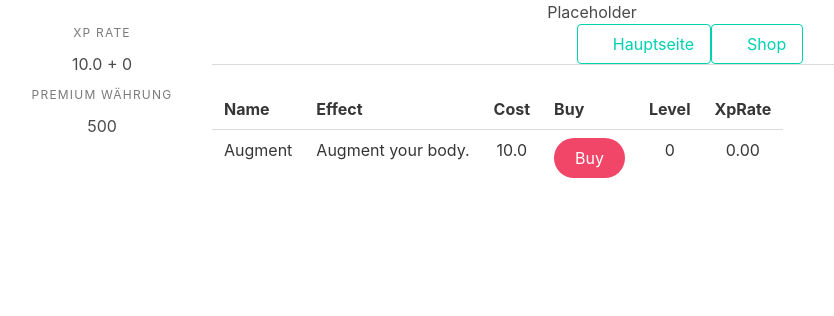
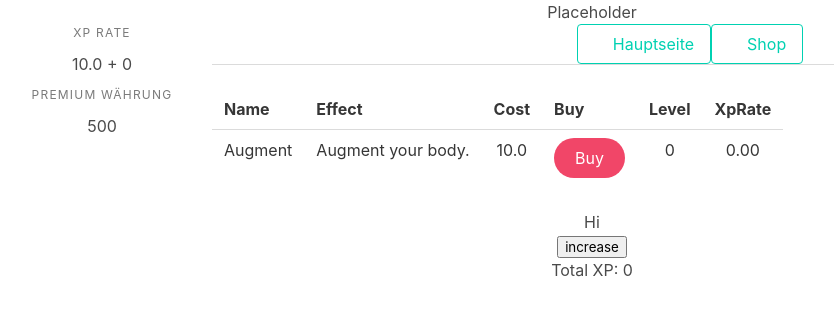
Before and after one commit to jupi1001/IdleCultivation, a React (Create React App) app: page / in a window 1280 px wide. Shown: the top 316 px of the page, without its empty margins (48-882 px from the left). Built offline with nearby package versions, Linux system fonts and the light colour scheme.

Commit message:
add recoil

```diff
--- a/src/App.tsx
+++ b/src/App.tsx
@@ -1,18 +1,17 @@
 import React from 'react';
 import './App.css';
 import Frontpage from './Components/Frontpage';
-
+import RecoilPage from './pages/RecoilPage';
 
 function App() {
   return (
     <div className="App">
       <header>
-        <div className="container">
-          Placeholder
-        </div>
+        <div className="container">Placeholder</div>
       </header>
       <div className="container">
         <Frontpage></Frontpage>
+        <RecoilPage />
       </div>
     </div>
   );
--- /dev/null
+++ b/src/Components/XPCounter.tsx
@@ -0,0 +1,23 @@
+import { useRecoilState } from 'recoil';
+import { totalXPState } from '../common/api/state';
+
+const XPCounter = () => {
+  const [totalXP, setTotalXP] = useRecoilState(totalXPState);
+
+  const onClick = (e: any) => {
+    e.preventDefault();
+
+    setTotalXP(totalXP + 1);
+  };
+
+  return (
+    <div>
+      <div>
+        <button onClick={onClick}>increase</button>
+      </div>
+      <div>Total XP: {totalXP}</div>
+    </div>
+  );
+};
+
+export default XPCounter;
--- /dev/null
+++ b/src/common/api/state.tsx
@@ -0,0 +1,6 @@
+import { atom } from 'recoil';
+
+export const totalXPState = atom({
+  key: 'totalXP',
+  default: 0,
+});
--- a/src/index.tsx
+++ b/src/index.tsx
@@ -1,6 +1,12 @@
-import React from "react";
-import ReactDOM from "react-dom";
-import "./index.css";
-import App from "./App";
+import React from 'react';
+import ReactDOM from 'react-dom';
+import { RecoilRoot } from 'recoil';
+import './index.css';
+import App from './App';
 
-ReactDOM.render(<App />, document.getElementById("root"));
+ReactDOM.render(
+  <RecoilRoot>
+    <App />
+  </RecoilRoot>,
+  document.getElementById('root')
+);
--- /dev/null
+++ b/src/pages/RecoilPage.tsx
@@ -0,0 +1,13 @@
+import React from 'react';
+import XPCounter from '../Components/XPCounter';
+
+const RecoilPage = () => {
+  return (
+    <div>
+      <h2>Hi</h2>
+      <XPCounter />
+    </div>
+  );
+};
+
+export default RecoilPage;
```
Also changed, not shown: package.json (+6 -1 lines), 1 other file (tests, documents, lock files or other folders).
